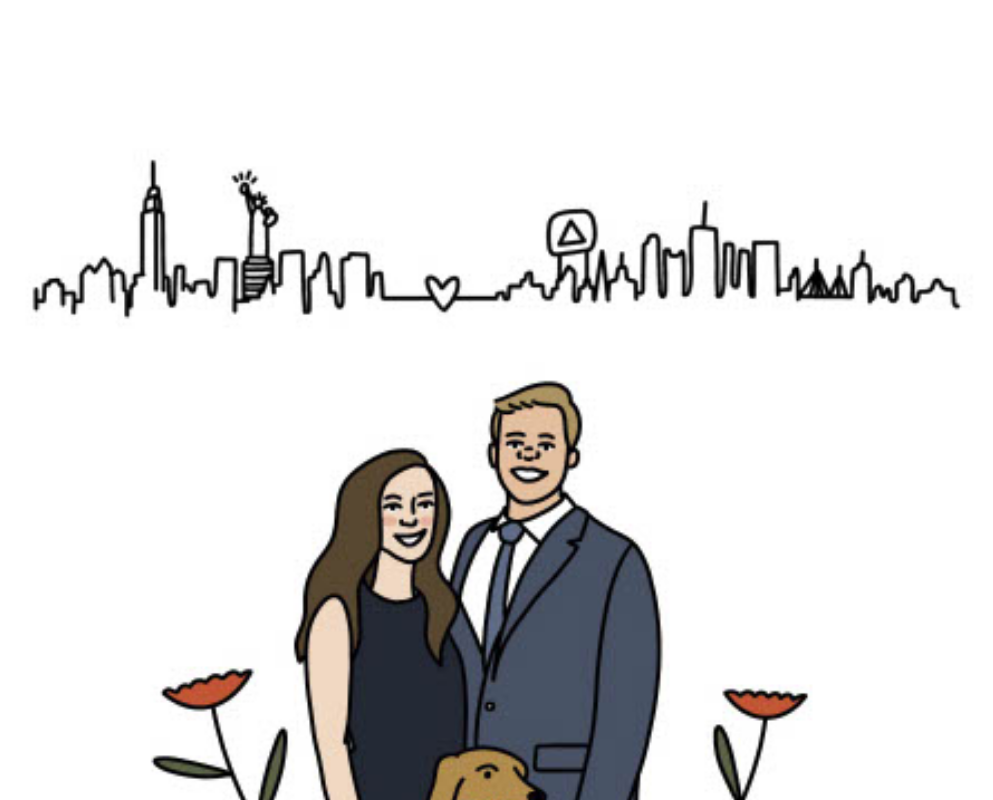
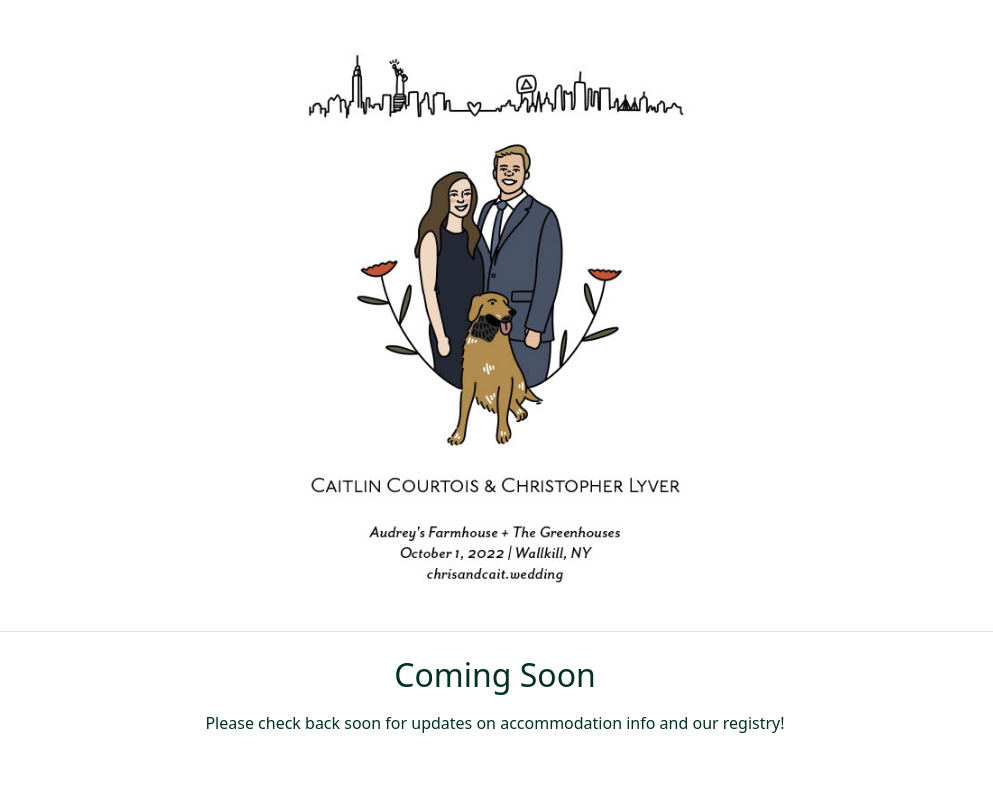
Before and after one commit to tlyver/chris-and-cait-web, a React (Create React App) app: page / in a window 1280 px wide. Shown: the top 800 px of the page, without its empty margins (145-1138 px from the left). Built offline with nearby package versions, Linux system fonts and the light colour scheme.

Commit message:
Dynamic image size
Resizes column on breakpoint.

```diff
--- a/src/Body.js
+++ b/src/Body.js
@@ -23,8 +23,8 @@ class Body extends React.Component {
         </div>
         */}
 
-        <div class="row mt-4 ">
-          <div class="col">
+        <div class="row d-flex justify-content-center">
+          <div class="col-12 col-md-7 col-lg-5">
             <img
               src={process.env.PUBLIC_URL + '/chris_cait_color.jpg'}
               alt="<3"
@@ -91,9 +91,9 @@ class Body extends React.Component {
           </div>
         */}
 
-        <div class="row" id="registry">
+        <div class="row border-top pt-4">
           <div class="col">
-            <h2 class="d-flex justify-content-center">Coming Soon</h2>
+            <h2 class="">Coming Soon</h2>
             <div class="pt-2">
               Please check back soon for updates on accommodation info and our registry!
             </div>
```
